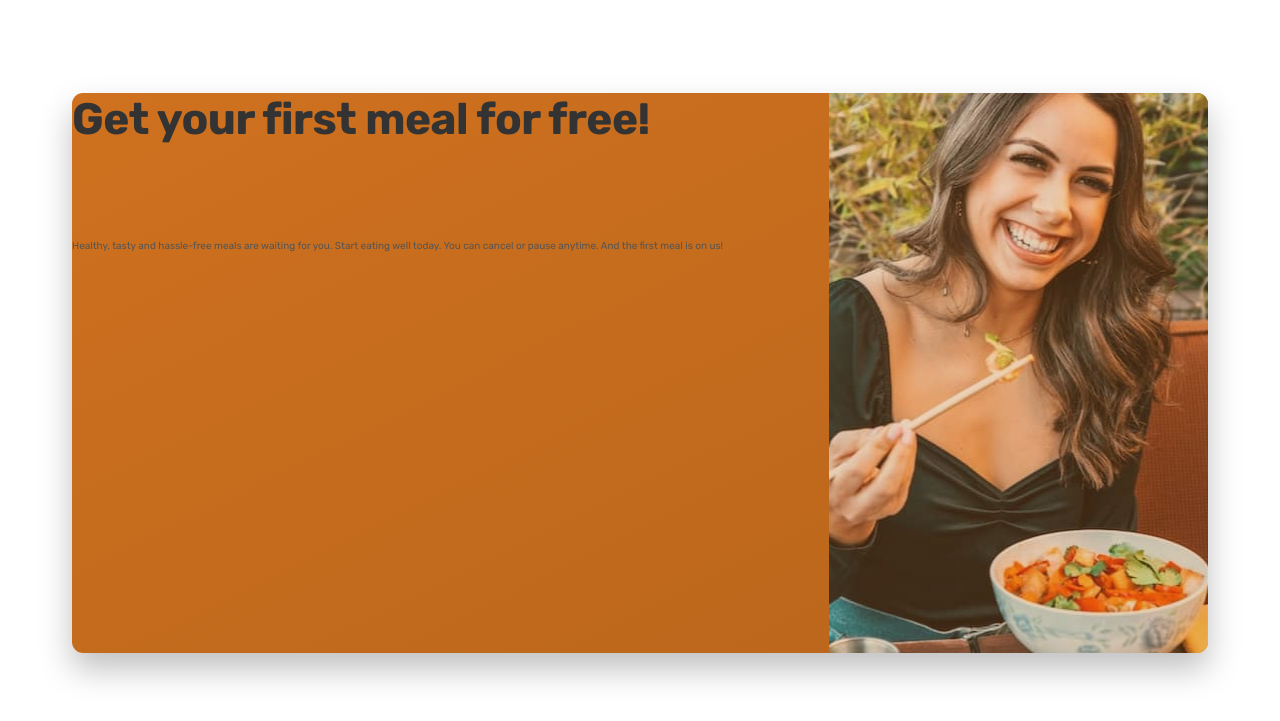
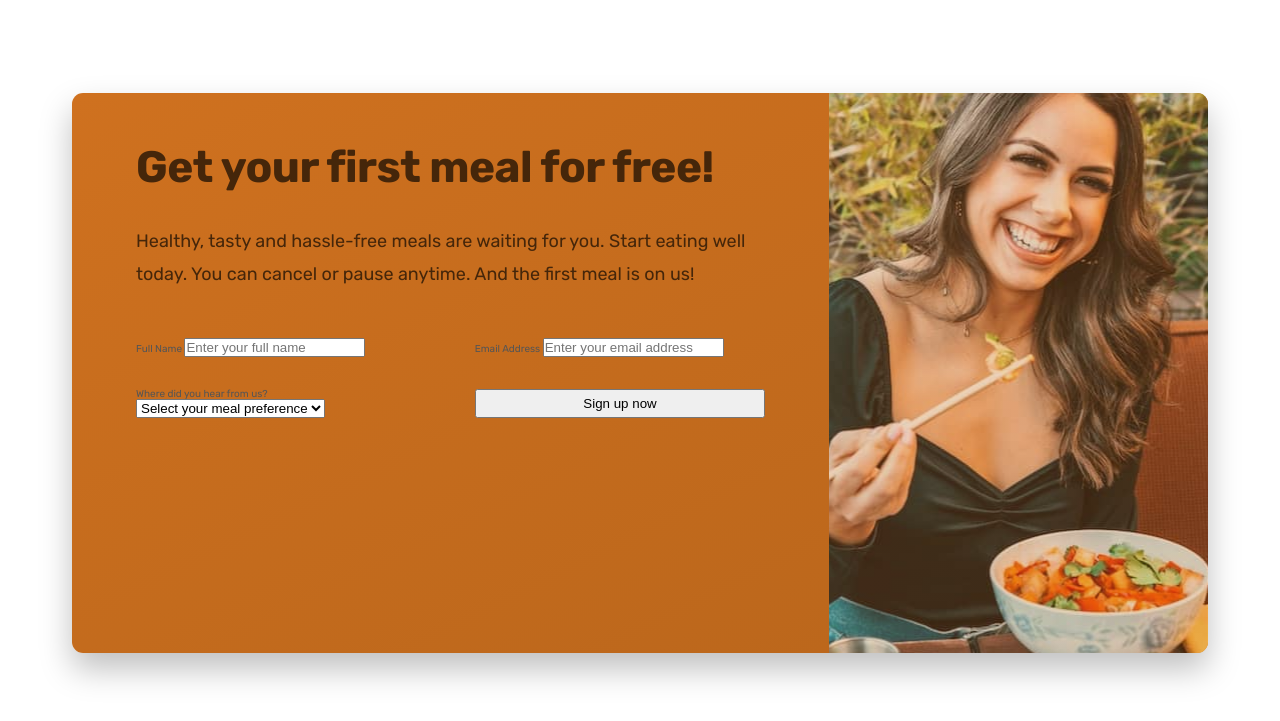
Before and after one commit to rahul-padmakumar/htmlcssproject, a plain HTML site: page index.html in a window 1280 px wide. Shown: the part 5873-6594 px from the top of the page. Drawn offline with nearby package versions, Linux system fonts and the light colour scheme.

Commit message:
WIP: CTA section form

```diff
--- a/css/styles.css
+++ b/css/styles.css
@@ -605,3 +605,26 @@ strong {
     url("../img/eating.jpg");
   background-position: center;
 }
+
+.cta-container {
+  padding: 4.8rem 6.4rem 6.4rem 6.4rem;
+}
+
+.cta-container .heading-secondary {
+  color: #45260a;
+  margin-bottom: 3.2rem;
+}
+
+.cta-text {
+  font-size: 1.8rem;
+  line-height: 1.8;
+  margin-bottom: 4.8rem;
+  color: #45260a;
+}
+
+.cta-form {
+  display: grid;
+  grid-template-columns: 1fr 1fr;
+  column-gap: 4.8rem;
+  row-gap: 3.2rem;
+}
--- a/index.html
+++ b/index.html
@@ -454,13 +454,51 @@
     <section class="section-cta">
       <div class="container">
         <div class="cta-grid">
-          <div class="cta-form">
+          <div class="cta-container">
             <h2 class="heading-secondary">Get your first meal for free!</h2>
-            <p>
+            <p class="cta-text">
               Healthy, tasty and hassle-free meals are waiting for you. Start
               eating well today. You can cancel or pause anytime. And the first
               meal is on us!
             </p>
+            <form class="cta-form" action="#">
+              <div>
+                <label for="full-name">Full Name</label>
+                <input
+                  id="full-name"
+                  type="text"
+                  placeholder="Enter your full name"
+                  required
+                />
+              </div>
+              <div>
+                <label for="email">Email Address</label>
+                <input
+                  id="email"
+                  type="email"
+                  placeholder="Enter your email address"
+                  required
+                />
+              </div>
+              <div>
+                <label for="meal-preference"
+                  >Where did you hear from us?
+                </label>
+                <select id="meal-preference" required>
+                  <option value="" disabled selected>
+                    Select your meal preference
+                  </option>
+                  <option value="vegetarian">Vegetarian</option>
+                  <option value="vegan">Vegan</option>
+                  <option value="pescatarian">Pescatarian</option>
+                  <option value="gluten-free">Gluten-free</option>
+                  <option value="lactose-free">Lactose-free</option>
+                  <option value="keto">Keto</option>
+                  <option value="paleo">Paleo</option>
+                </select>
+              </div>
+              <button class="btn">Sign up now</button>
+            </form>
           </div>
           <div class="cta-image" aria-label="CTA Image" role="img"></div>
         </div>
```
